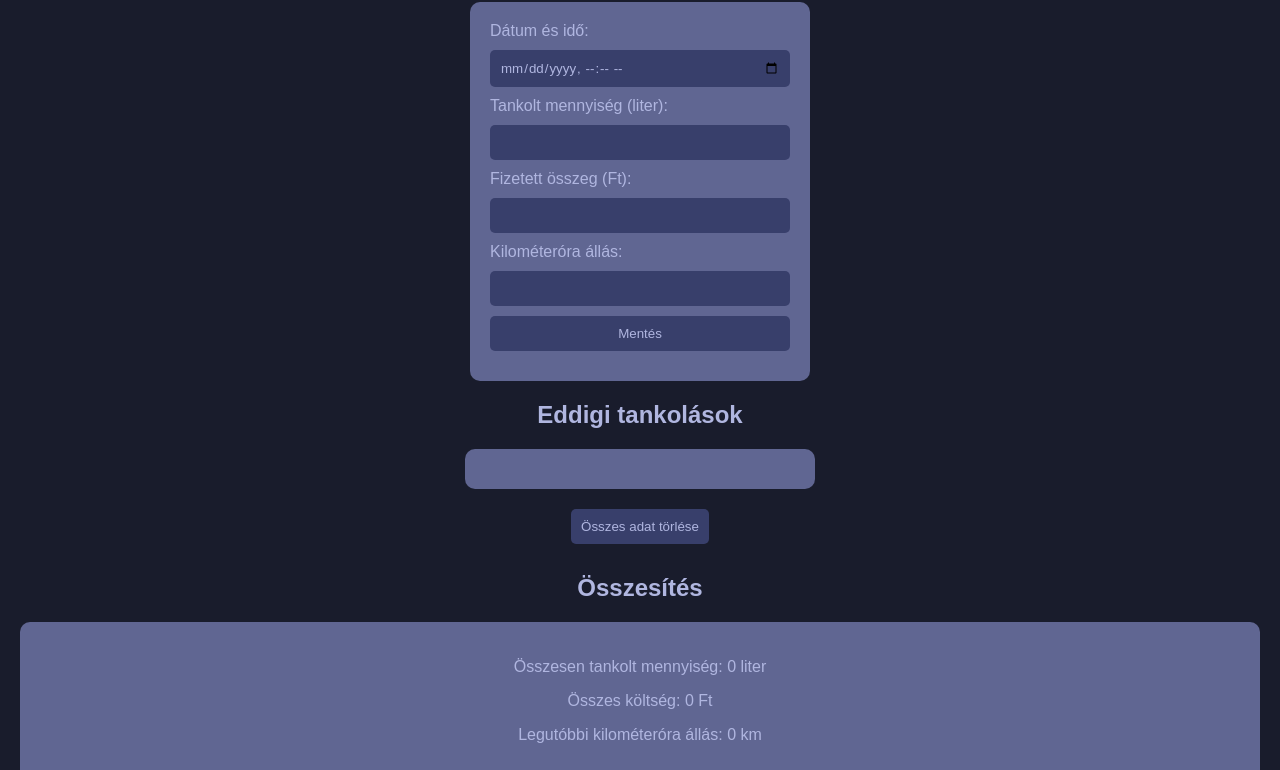
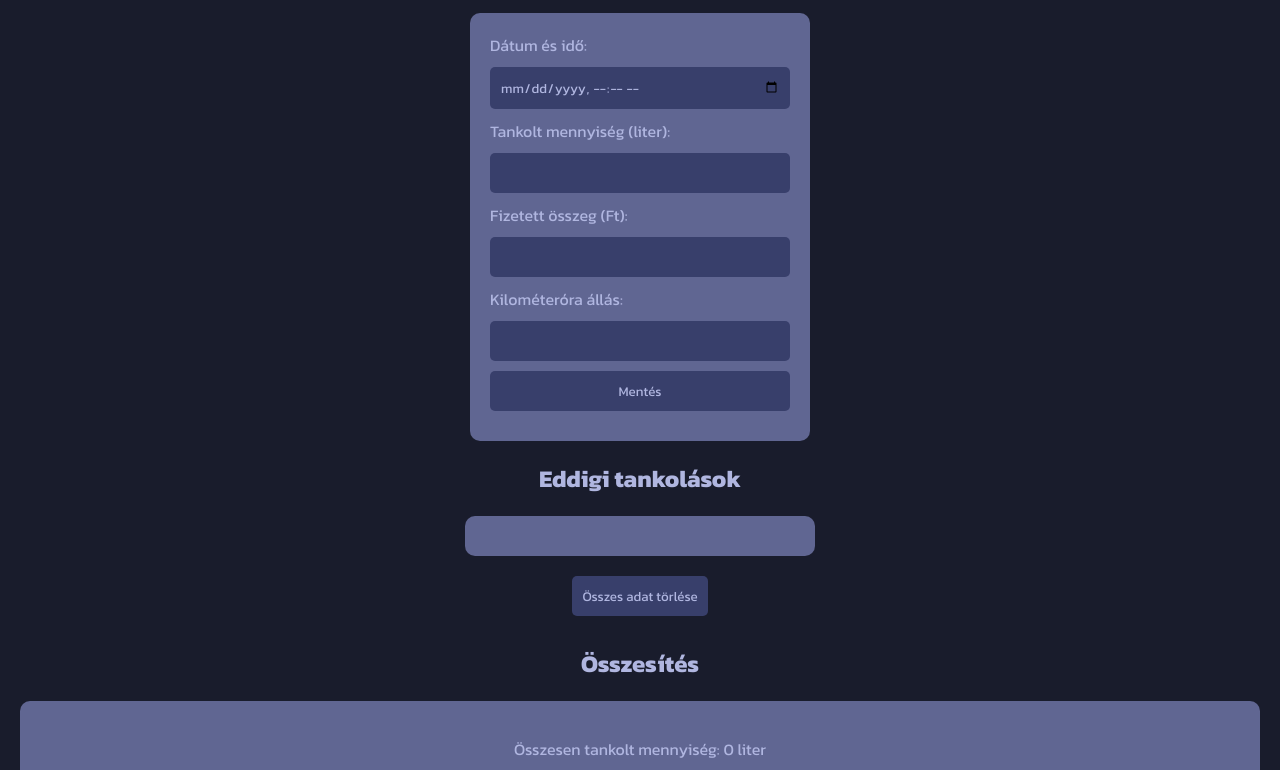
Before and after one commit to Bali0531-RC/exeCute-bbb-megoldasok, a plain HTML site: page tankolas/index.html in a window 1280 px wide. Shown: the part 98-868 px from the top of the page. Drawn offline with Linux system fonts and the light colour scheme.

Commit message:
Update index.html

```diff
--- a/tankolas/index.html
+++ b/tankolas/index.html
@@ -6,6 +6,9 @@
     <title>Tankolási Napló</title>
     <link rel="stylesheet" href="style.css">
 </head>
+<style>
+                    @import url('https://fonts.googleapis.com/css2?family=Kanit:ital,wght@0,100;0,200;0,300;0,400;0,500;0,600;0,700;0,800;0,900;1,100;1,200;1,300;1,400;1,500;1,600;1,700;1,800;1,900&display=swap');
+</style>
     <body>
     <!-- Téma váltás -->
     <button id="themeToggle" aria-label="Toggle Theme" style="background: none; border: none; cursor: pointer; position: fixed; top: 20px; right: 20px;">
```
